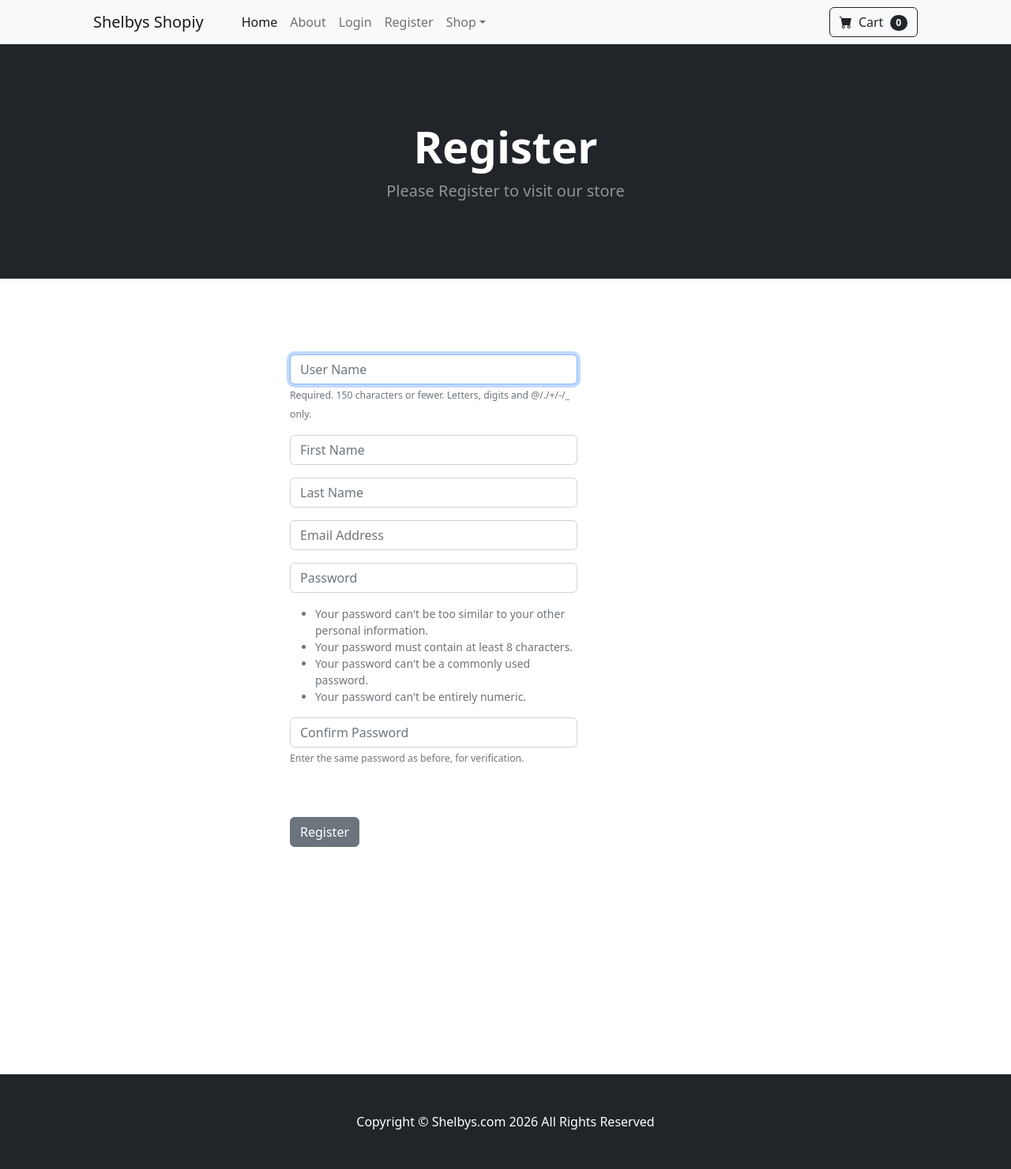
After one commit to AtharvaPratap12/Django_Ecommerce, a Django app: page /register/ in a window 1280 px wide. The commit adds this page. Shown: the whole page at 79% size. Run offline with Django 5.2, Linux system fonts and the light colour scheme; some libraries are stand-ins or nearby versions.

Commit message:
Today worked on the login, logout and registration features, created form for registration using django forms and used bootstrap form for the login onee

```diff
--- /dev/null
+++ b/store/forms.py
@@ -0,0 +1,30 @@
+from django.contrib.auth.models import User
+from django.contrib.auth.forms import UserCreationForm
+from django import forms
+
+class SignUpForm(UserCreationForm):
+	email = forms.EmailField(label="", widget=forms.TextInput(attrs={'class':'form-control', 'placeholder':'Email Address'}))
+	first_name = forms.CharField(label="", max_length=100, widget=forms.TextInput(attrs={'class':'form-control', 'placeholder':'First Name'}))
+	last_name = forms.CharField(label="", max_length=100, widget=forms.TextInput(attrs={'class':'form-control', 'placeholder':'Last Name'}))
+
+	class Meta:
+		model = User
+		fields = ('username', 'first_name', 'last_name', 'email', 'password1', 'password2')
+
+	def __init__(self, *args, **kwargs):
+		super(SignUpForm, self).__init__(*args, **kwargs)
+
+		self.fields['username'].widget.attrs['class'] = 'form-control'
+		self.fields['username'].widget.attrs['placeholder'] = 'User Name'
+		self.fields['username'].label = ''
+		self.fields['username'].help_text = '<span class="form-text text-muted"><small>Required. 150 characters or fewer. Letters, digits and @/./+/-/_ only.</small></span>'
+
+		self.fields['password1'].widget.attrs['class'] = 'form-control'
+		self.fields['password1'].widget.attrs['placeholder'] = 'Password'
+		self.fields['password1'].label = ''
+		self.fields['password1'].help_text = '<ul class="form-text text-muted small"><li>Your password can\'t be too similar to your other personal information.</li><li>Your password must contain at least 8 characters.</li><li>Your password can\'t be a commonly used password.</li><li>Your password can\'t be entirely numeric.</li></ul>'
+
+		self.fields['password2'].widget.attrs['class'] = 'form-control'
+		self.fields['password2'].widget.attrs['placeholder'] = 'Confirm Password'
+		self.fields['password2'].label = ''
+		self.fields['password2'].help_text = '<span class="form-text text-muted"><small>Enter the same password as before, for verification.</small></span>'
--- a/store/templates/base.html
+++ b/store/templates/base.html
@@ -17,6 +17,14 @@
     <body>
         <!-- Navigation-->
         {% include 'nav.html' %}
+        {% if messages %}
+            {% for message in messages %}
+            <div class="alert alert-warning alert-dismissible fade show" role="alert">
+                {{ message }}
+  <button type="button" class="btn-close" data-bs-dismiss="alert" aria-label="Close"></button>
+</div>
+            {% endfor %}
+        {% endif %}
 
         {% block content %}
         {% endblock %}
--- a/store/templates/nav.html
+++ b/store/templates/nav.html
@@ -7,6 +7,14 @@
                     <ul class="navbar-nav me-auto mb-2 mb-lg-0 ms-lg-4">
                         <li class="nav-item"><a class="nav-link active" aria-current="page" href="{% url 'home' %}">Home</a></li>
                         <li class="nav-item"><a class="nav-link" href="{% url 'about' %}">About</a></li>
+
+                        {% if user.is_authenticated %}
+                            <li class="nav-item"><a class="nav-link" href="{% url 'logout' %}">Logout</a></li>
+                        {% else %}
+                            <li class="nav-item"><a class="nav-link" href="{% url 'login' %}">Login</a></li>
+                            <li class="nav-item"><a class="nav-link" href="{% url 'register' %}">Register</a></li>
+
+                        {% endif %}
                         <li class="nav-item dropdown">
                             <a class="nav-link dropdown-toggle" id="navbarDropdown" href="#" role="button" data-bs-toggle="dropdown" aria-expanded="false">Shop</a>
                             <ul class="dropdown-menu" aria-labelledby="navbarDropdown">
--- /dev/null
+++ b/store/templates/register.html
@@ -0,0 +1,42 @@
+{% extends 'base.html' %}
+{% block content %}
+
+<!-- Header-->
+        <header class="bg-dark py-5">
+            <div class="container px-4 px-lg-5 my-5">
+                <div class="text-center text-white">
+                    <h1 class="display-4 fw-bolder">Register</h1>
+                    <p class="lead fw-normal text-white-50 mb-0">Please Register to visit our store</p>
+                </div>
+            </div>
+        </header>
+        <div class = "container">
+            <div class = "row">
+
+                <div class = "col-md-6 offset-md-3">
+
+                    <br><br>
+                    <div class = "col-8">
+                        <form method = "POST" action = "{% url 'register' %}" >
+                            {% csrf_token %}
+                            <br><br>
+                            {{ form.as_p}}
+                            <br><br>
+                            <button type = "submit" class="btn btn-secondary" >
+                                Register
+                            </button>
+
+                        </form>
+<br><br>
+<br><br>
+<br><br>
+<br><br>
+<br><br>
+<br><br>
+                </div>
+                    </div>
+
+            </div>
+        </div>
+
+{% endblock %}
--- a/store/urls.py
+++ b/store/urls.py
@@ -8,4 +8,6 @@ urlpatterns = [
     path('about/', views.about, name = 'about'),
     path('login/', views.login_user, name = 'login'),
     path('logout/', views.logout_user, name = 'logout'),
+    path('register/', views.register_user, name = 'register'),
+
 ]
--- a/store/views.py
+++ b/store/views.py
@@ -1,6 +1,11 @@
-from django.shortcuts import render
+from django.shortcuts import render,redirect
+from django.contrib import messages
 from .models import Product
 from django.contrib.auth import authenticate, login, logout
+from django.contrib.auth.models import User
+from django.contrib.auth.forms import UserCreationForm
+from .forms import SignUpForm
+from django import forms
 
 # Create your views here.
 def home(request):
@@ -11,7 +16,39 @@ def about(request):
     return render(request, 'about.html')
 
 def login_user(request):
-    return render(request, 'login.html')
+    if request.method == "POST":
+        username = request.POST['username']
+        password = request.POST['password']
+        user = authenticate(request, username = username, password = password)
+        if user is not None:
+            login(request, user)
+            messages.success(request, "You have been logged in succesfully!!")
+            return redirect('home')
+        else:
+            messages.error(request, "Invalid username or password. Please try again.")
+            return redirect('login')
+    else:
+        return render(request, 'login.html')
 
 def logout_user(request):
-    pass
+    logout(request)
+    messages.success(request, "You have been logged out successfully!!!!")
+    return redirect('home')
+
+def register_user(request):
+    if request.method == "POST":
+        form = SignUpForm(request.POST)
+        if form.is_valid():
+            form.save()
+            username = form.cleaned_data['username']
+            password = form.cleaned_data['password1']
+            user = authenticate(username = username, password = password)
+            login(request, user)
+            messages.success(request, "You have been registered successfully!!!")
+            return redirect('login')
+        else:
+            messages.success(request, "OOPS!!! Something went wrong. Please try again...")
+            return redirect('register')
+    else:
+        form = SignUpForm()
+    return render(request, 'register.html', {'form': form})
```
Also changed, not shown: store/templates/login.html (+7 -3 lines), db.sqlite3.
